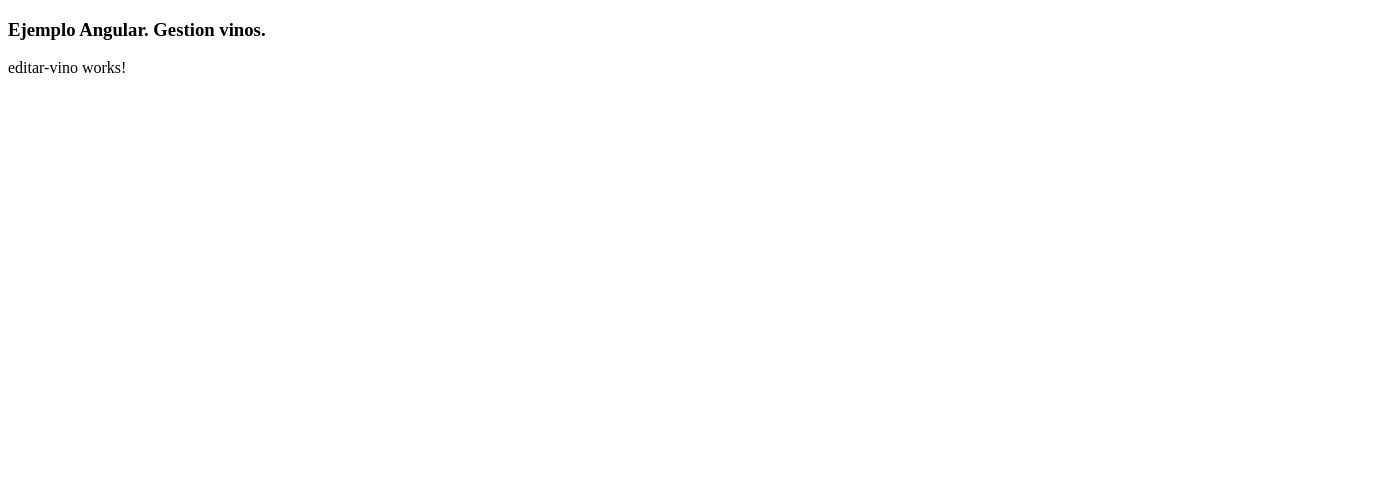
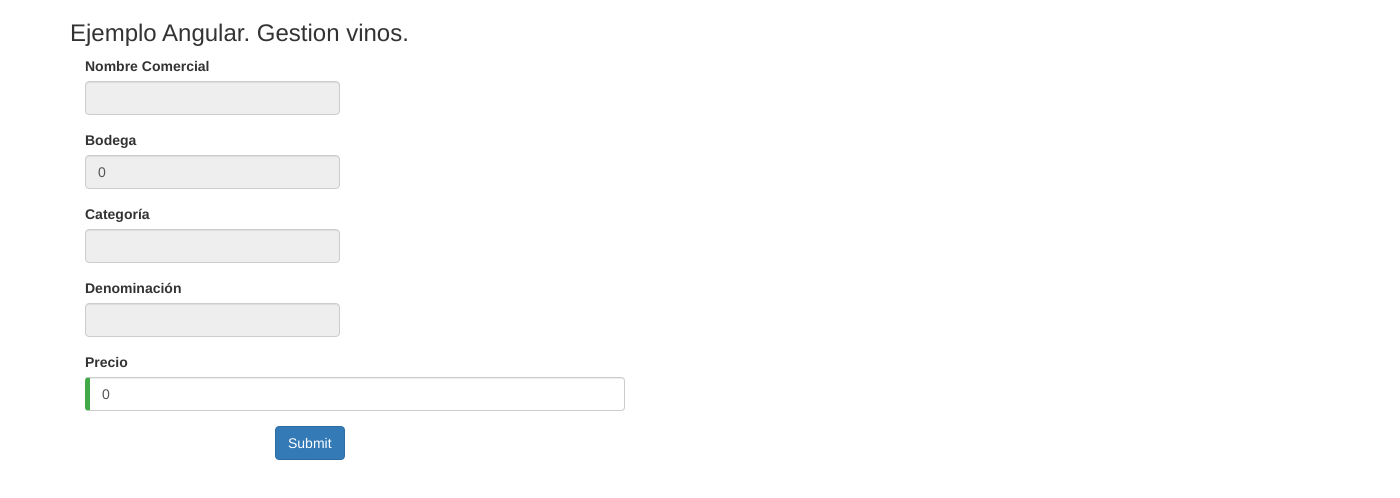
Before and after one commit to DecoPoxa/TutorialAngular, an Angular app: page /vinos/1/editar in a window 1280 px wide. Shown: the top 498 px of the page, 1400 px wide, since content can reach past the window. Built offline with nearby package versions, Linux system fonts and the light colour scheme; no server answers.

Commit message:
Tutoriales finalizados

```diff
--- a/src/app/editar-vino/editar-vino.component.css
+++ b/src/app/editar-vino/editar-vino.component.css
@@ -0,0 +1,10 @@
+.ng-valid[required],
+.ng-valid.required {
+    border-left: 5px solid #42A948;
+    /*verde*/
+}
+
+.ng-invalid:not(form) {
+    border-left: 5px solid #a94442;
+    /*rojo*/
+}
--- a/src/app/editar-vino/editar-vino.component.html
+++ b/src/app/editar-vino/editar-vino.component.html
@@ -1 +1,46 @@
-<p>editar-vino works!</p>
+<div class="row">
+    <div class="col-sm-12">
+        <form (ngSubmit)="onSubmit()" #vinoForm="ngForm">
+            <fieldset class="form-group">
+                <div class="col-sm-3">
+                    <label class="control-label" for="nombre">Nombre Comercial</label>
+                    <input type="text" class="form-control" [disabled]="id ? true : false"
+                        [required]="id ? false : true" [(ngModel)]="vino.nombre_comercial" name="nombre">
+                </div>
+            </fieldset>
+            <fieldset class="form-group">
+                <div class="col-sm-3">
+                    <label class="control-label" for="bodega">Bodega</label>
+                    <input type="text" class="form-control" [disabled]="id ? true : false"
+                        [required]="id ? false : true" [(ngModel)]="vino.bodega_id" name="bodega">
+                </div>
+            </fieldset>
+            <fieldset class="form-group">
+                <div class="col-sm-3">
+                    <label class="control-label" for="categoria">Categoría</label>
+                    <input type="text" class="form-control" [disabled]="id ? true : false"
+                        [required]="id ? false : true" [(ngModel)]="vino.categoria" name="categoria">
+                </div>
+            </fieldset>
+            <fieldset class="form-group">
+                <div class="col-sm-3">
+                    <label class="control-label" for="donominacion">Denominación</label>
+                    <input type="text" class="form-control" [disabled]="id ? true : false"
+                        [required]="id ? false : true" [(ngModel)]="vino.denominacion" name="denominacion">
+                </div>
+            </fieldset>
+            <fieldset class="form-group">
+                <div class="col-sm-6">
+                    <label class="control-label" for="precio">Precio</label>
+                    <input type="text" class="form-control" required [(ngModel)]="vino.precio" name="precio">
+                </div>
+            </fieldset>
+            <fieldset class="form-group">
+                <div class="col-sm-offset-2 col-sm-12">
+                    <button type="submit" class="btn btn-primary" [disabled]="!vinoForm.form.valid">
+                        Submit </button>
+                </div>
+            </fieldset>
+        </form>
+    </div>
+</div>
--- a/src/app/editar-vino/editar-vino.component.ts
+++ b/src/app/editar-vino/editar-vino.component.ts
@@ -1,43 +1,108 @@
-import { Component } from '@angular/core';
+import { Component, OnInit } from '@angular/core';
 import { ClienteApiRestService } from '../shared/cliente-api-rest.service';
 import { Vino } from '../shared/app.model';
 import { DataService } from '../shared/data.service';
+import { FormsModule } from '@angular/forms';
+import { ActivatedRoute, Router } from '@angular/router';
+import { Observable } from 'rxjs';
+
 
 @Component({
   selector: 'app-editar-vino',
   standalone: true,
-  imports: [],
+  imports: [FormsModule],
   templateUrl: './editar-vino.component.html',
   styleUrl: './editar-vino.component.css'
 })
-export class EditarVinoComponent {
-  Vinos!: Vino[];
-  mostrarMensaje!: boolean;
-  mensaje!: string;
-  // Inyectamos los servicios
-  constructor(private clienteApiRest: ClienteApiRestService, private datos: DataService) { }
-  //método ejecutado tras la construcción del componente. Es el lugar adecuado para cargar datoas
+export class EditarVinoComponent implements OnInit {
+  vinoVacio = {
+    bodega_id: 0,
+    categoria: "",
+    precio: 0.0,
+    denominacion: "",
+    id: 0,
+    nombre_comercial: ""
+  };
+  vino = this.vinoVacio as Vino; // Hay que darle valor inicial, si no salta una
+                                 //excepcion en el template (html), ya que solo en el
+                                 //caso de editar se le daría valor inicial a la variable
+  // Ponemos el simbolo "!" para evitar el error en compilacion debido a la no incializacion
+  // Van a tener valor seguro, asi que no hay problema en no inicializarlo
+  id!: String; // para guardar el id del vino a editar
+  operacion!: String; // para guardar la operación (añadir/editar) a realizar
+  //Inyectamos:
+  // * ruta activa, mediante ActivatedRoute
+  // * servicio de enrutamiento Router
+  // * nuestro servicio de acceso al servicio REST cliente-api-rest
+  // * nuestro servicio para compartir mensajes entre componentes
+  constructor(private ruta: ActivatedRoute, private router: Router, private clienteApiRest: ClienteApiRestService, private datos: DataService) { }
   ngOnInit() {
-    console.log("Dentro funcion ngOnInit de Listar");
-    // capturamos valor de mostrarMensaje. Recordar que la variable es un Observable
-    this.datos.mostrarMensajeActual.subscribe(
-      valor => this.mostrarMensaje = valor
-    )
-    console.log("Valor actual de si mostrar mensaje: " + this.mostrarMensaje);
-    // capturamos el valor de mensaje
-    this.datos.mensajeActual.subscribe(
-      valor => this.mensaje = valor
-    )
-    console.log("Valor actual del mensaje: " + this.mensaje);
-    // Llamamos al metodo que implementa la llamada GET, retornando el cuerpo de la respuesta
-    this.clienteApiRest.getAllVinos().subscribe(
-      (resp: Vino[]) => {
-        console.log("datos: " + resp);
-        resp.forEach(function (data) {
-          console.log("Nombre Comercial: " + data.nombre_comercial);
-        });
-      },
-      err => console.log("Error: " + err)
-    );
+    console.log("En editar-vino");
+    // Operacion: va en el ultimo string (parte) de la URL
+    this.operacion = this.ruta.snapshot.url[this.ruta.snapshot.url.length - 1].path;
+    if (this.operacion == "editar") { // Si la operacion es editar se captura el id de la URL
+                                      //y se trae el json con el vino, para mostrarlo en el
+                                      //HTML. Si no es “editar”, será “nuevo” y la operacion de
+                                      //traer vino no se realizara y el formulario aparecerá vacio
+      console.log("En Editar");
+      this.ruta.paramMap.subscribe( // Capturamos el id de la URL
+        params => {
+          this.id = params.get('id')!; // Se usa "!" para evitar error en compilacion.
+          // No va a ser null nunca
+        },
+        err => console.log("Error al leer id para editar: " + err)
+      )
+      // console.log("Id: " + this.id);
+      this.clienteApiRest.getVino(this.id).subscribe( // Leemos de la base de datos vía API
+  resp => {
+          this.vino = resp.body!; // No comprobamos “status”. El vino que existe seguro
+                                  // Se usa “!” por la misma razón que antes
+        },
+        err => {
+          console.log("Error al traer el vino: " + err.message);
+          throw err;
+        }
+      )
+    }
+  }
+  //Se ejecuta al realizar en el template la acción de enviar el formulario
+  onSubmit() {
+    console.log("Enviado formulario");
+    if (this.id) { // si existe id estamos en edicion, si no en añadir
+      //console.log("Nuevo valor del precio: " + this.vino.precio);
+      this.clienteApiRest.modificarPrecio(String(this.vino.id), this.vino).subscribe(
+        resp => {
+          if (resp.status < 400) { // Si no hay error en la operacion por parte del servicio
+            this.datos.cambiarMostrarMensaje(true);
+            this.datos.cambiarMensaje(resp.body); // Mostramos el mensaje enviado por el API
+          } else {
+            this.datos.cambiarMostrarMensaje(true);
+            this.datos.cambiarMensaje("Error al modificar comentario");
+          }
+          this.router.navigate(['vinos']); // Volvemos a la vista 1 (listado de vinos)
+        },
+        err => {
+          console.log("Error al editar: " + err.message);
+          throw err;
+        }
+      )
+    } else { // Parte añadir vino
+      this.clienteApiRest.anadirVino(this.vino).subscribe(
+        resp => {
+          if (resp.status < 400) {
+            this.datos.cambiarMostrarMensaje(true);
+            this.datos.cambiarMensaje(resp.body); // Mostramos el mensaje retornado por el API
+          } else {
+            this.datos.cambiarMostrarMensaje(true);
+            this.datos.cambiarMensaje("Error al añadir vino");
+          }
+          this.router.navigate(['vinos']);
+        },
+        err => {
+          console.log("Error al editar: " + err.message);
+          throw err;
+        }
+      )
+    }
   }
 }
--- a/src/app/shared/app.model.ts
+++ b/src/app/shared/app.model.ts
@@ -1,9 +1,8 @@
 export interface Vino{
-  nombre_comercial: string;
   bodega_id: Number,
   categoria: String,
   precio : Number,
-  denominación: String,
+  denominacion: String,
   id: Number,
-  nombcre_comercial: String
+  nombre_comercial: String
 }
--- a/src/app/vino-listar/vino-listar.component.html
+++ b/src/app/vino-listar/vino-listar.component.html
@@ -1 +1,36 @@
-<p>vino-listar works!</p>
+<p *ngIf="mostrarMensaje">{{mensaje}}</p>
+<div class="container">
+    <div class="row">
+        <div class="col-sm-12">
+            <form class="form-inline">
+                <fieldset class="form-group col-sm-12"></fieldset>
+                <fieldset class="form-group col-sm-1">
+                    <a class="btn btn-primary" [routerLink]="['/vinos/nuevo']">+</a>
+                </fieldset>
+            </form>
+            <table class="table table-striped">
+                <thead>
+                    <tr class="row">
+                        <th>Nombre</th>
+                        <th>Bodega</th>
+                        <th>Categoria</th>
+                        <th>Denominacion</th>
+                        <th>Precio</th>
+                    </tr>
+                </thead>
+                <tbody>
+                    <tr *ngFor="let vino of Vinos" class="row">
+                        <td><i>{{vino.nombre_comercial}}</i></td>
+                        <td><i>{{vino.bodega_id}}</i></td>
+                        <td><i>{{vino.categoria}}</i></td>
+                        <td><i>{{vino.denominacion}}</i></td>
+                        <td><i>{{vino.precio}}</i></td>
+                        <td><a class="btn btn-info" [routerLink]="['/vinos', vino.id,
+'editar']"> Editar </a> </td>
+                        <td><a class="btn btn-danger" (click)="borrar(vino.id)">-</a></td>
+                    </tr>
+                </tbody>
+            </table>
+        </div>
+    </div>
+</div>
--- a/src/index.html
+++ b/src/index.html
@@ -1,13 +1,22 @@
 <!doctype html>
 <html lang="en">
+
 <head>
   <meta charset="utf-8">
   <title>EjRestClient</title>
   <base href="/">
   <meta name="viewport" content="width=device-width, initial-scale=1">
   <link rel="icon" type="image/x-icon" href="favicon.ico">
+  <!-- compiled and minified CSS -->
+  <link rel="stylesheet" href="https://maxcdn.bootstrapcdn.com/bootstrap/3.4.0/css/bootstrap.min.css">
+  <!-- jQuery library -->
+  <script src="https://ajax.googleapis.com/ajax/libs/jquery/3.4.1/jquery.min.js"></script>
+  <!-- compiled JavaScript -->
+  <script src="https://maxcdn.bootstrapcdn.com/bootstrap/3.4.0/js/bootstrap.min.js"></script>
 </head>
+
 <body>
   <app-root></app-root>
 </body>
+
 </html>
```
Also changed, not shown: src/app/shared/cliente-api-rest.service.ts (+7 -7 lines), src/app/vino-listar/vino-listar.component.ts (+48 -13 lines).
